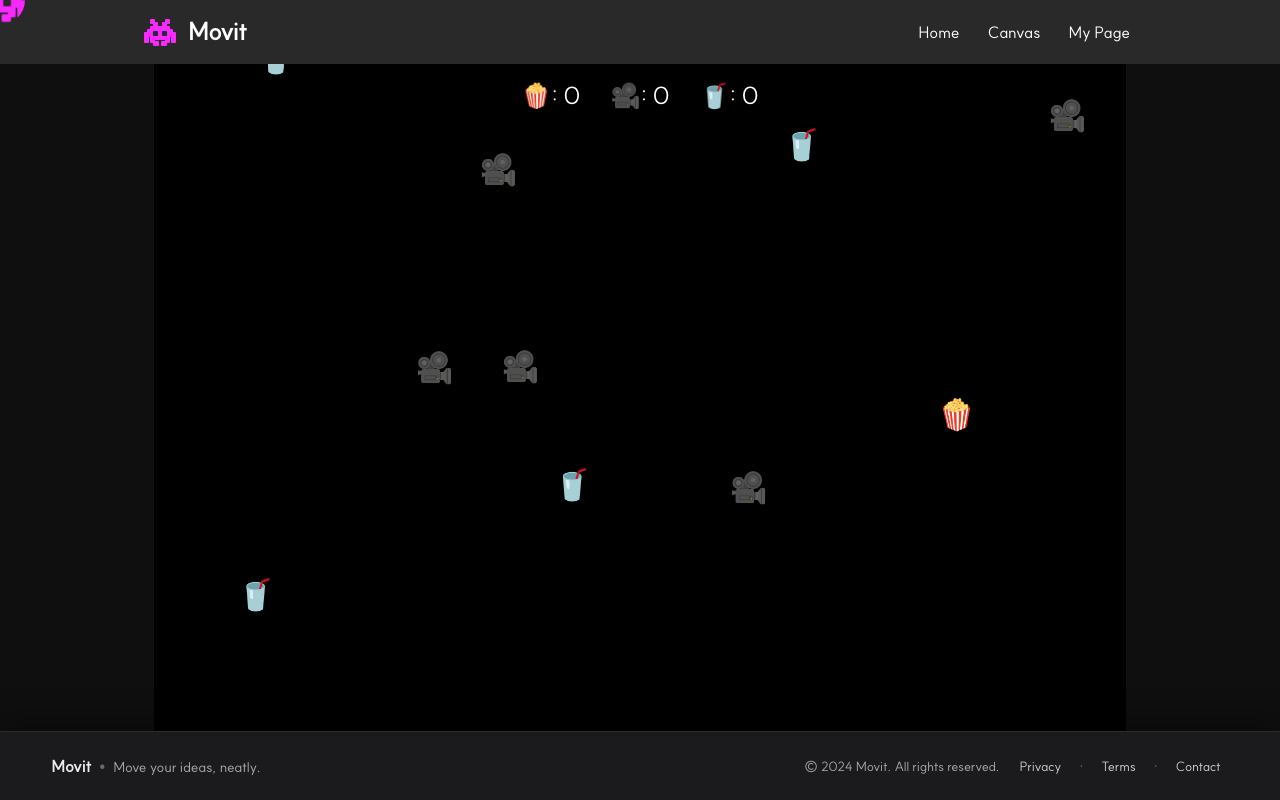
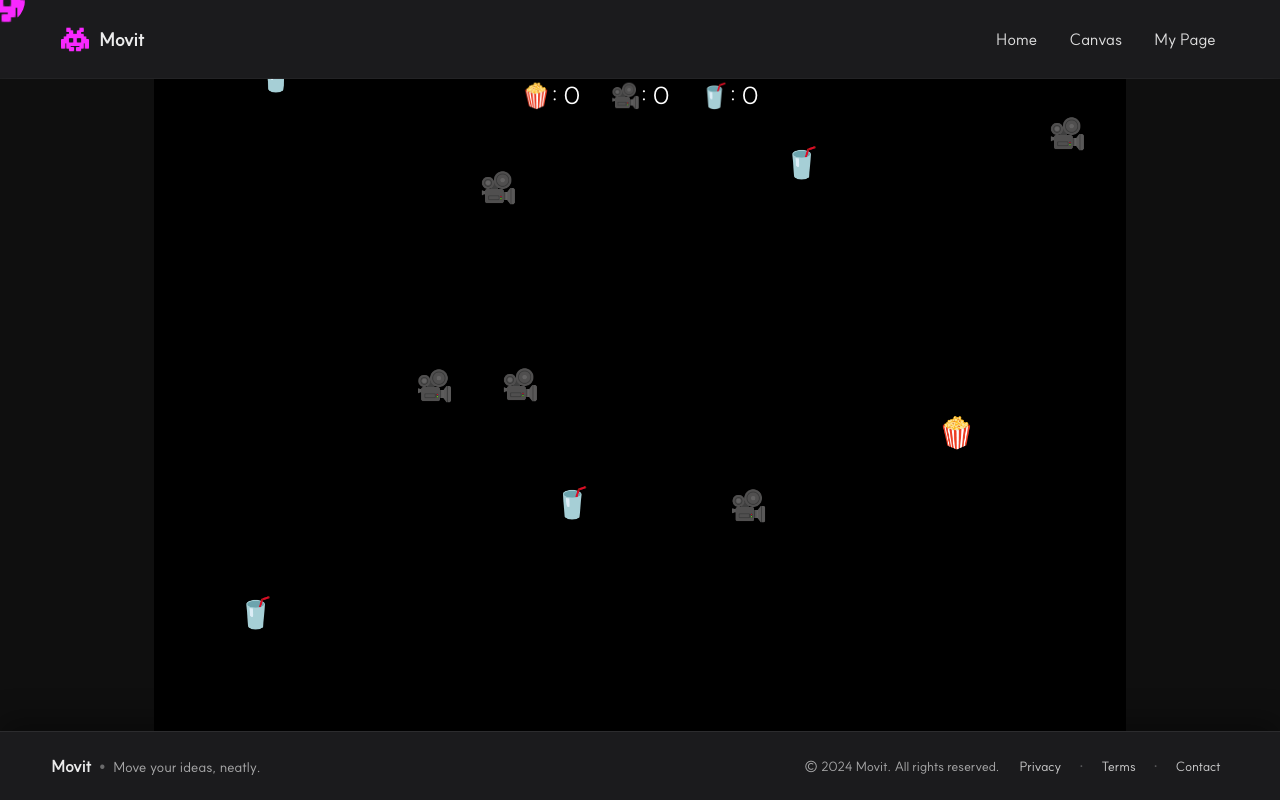
Before and after one commit to yeoniii20/movit, a Vue app: page / in a window 1280 px wide. Built offline with nearby package versions, Linux system fonts and the light colour scheme.

Commit message:
design: Update HeaderCom.vue

```diff
--- a/src/components/HeaderCom.vue
+++ b/src/components/HeaderCom.vue
@@ -1,95 +1,213 @@
 <template>
   <header class="header">
-    <nav class="header-section">
-      <div class="logo" @click="navigateTo('/')">
-        <img src="@/assets/image/retro_small.png" />Movit
+    <nav class="header-section" aria-label="Main navigation">
+      <div
+        class="logo"
+        role="button"
+        tabindex="0"
+        @click="navigateTo('/')"
+        @keydown.enter="navigateTo('/')"
+      >
+        <img
+          class="logo-img"
+          src="@/assets/image/retro_small.png"
+          alt="Movit logo"
+        />
+        <span class="logo-text">Movit</span>
       </div>
-      <ul>
-        <!-- <li><button @click="navigateTo('/')">Main</button></li> -->
-        <li><button @click="navigateTo('/home')">Home</button></li>
-        <li><button @click="navigateTo('/canvas')">Canvas</button></li>
-        <!-- <li><button @click="navigateTo('/about')">About</button></li> -->
-        <!-- <li><button @click="navigateTo('/detail')">Detail</button></li> -->
-        <li><button @click="navigateTo('/myPage')">My Page</button></li>
+
+      <ul class="nav">
+        <li>
+          <button
+            class="nav-btn"
+            :class="{ active: isActive('/home') }"
+            @click="navigateTo('/home')"
+          >
+            Home
+          </button>
+        </li>
+        <li>
+          <button
+            class="nav-btn"
+            :class="{ active: isActive('/canvas') }"
+            @click="navigateTo('/canvas')"
+          >
+            Canvas
+          </button>
+        </li>
+        <li>
+          <button
+            class="nav-btn"
+            :class="{ active: isActive('/myPage') }"
+            @click="navigateTo('/myPage')"
+          >
+            My Page
+          </button>
+        </li>
       </ul>
     </nav>
   </header>
+
+  <div class="header-spacer" />
 </template>
 
 <script>
 import "../assets/styles.css";
-import { useRouter } from "vue-router";
+import { useRouter, useRoute } from "vue-router";
 
 export default {
   name: "HeaderCom",
   setup() {
     const router = useRouter();
+    const route = useRoute();
 
     const navigateTo = (path) => {
       router.push(path);
     };
 
+    const isActive = (path) => route.path === path;
+
     return {
       navigateTo,
+      isActive,
     };
   },
 };
 </script>
 
 <style scoped>
+/* ====== Layout / Shell ====== */
 .header {
-  background-color: #292929;
-  color: white;
-  padding: 1em 0;
-  position: fixed;
-  top: 0;
+  background: rgba(8, 8, 10, 0.92);
+  backdrop-filter: blur(12px);
+  border-bottom: 1px solid rgba(255, 255, 255, 0.08);
+}
+
+/* 아주 얇은 네온 라인 */
+.header::after {
+  content: "";
+  position: absolute;
+  left: 0;
+  bottom: -1px;
   width: 100%;
-  z-index: 1000;
+  height: 1px;
+  pointer-events: none;
 }
 
 .header-section {
-  margin-left: 10%;
-  margin-right: 10%;
+  margin: 0 auto;
+  width: min(1200px, 92%);
+  height: 46px;
+
+  display: flex;
+  align-items: center;
+  justify-content: space-between;
+  gap: 16px;
 }
 
-nav {
-  display: flex;
-  justify-content: space-between;
-  align-items: center;
-  /* max-width: 1200px; */
-  margin: 0 auto;
-  padding: 0 1em;
+.header-spacer {
+  height: 18px;
 }
 
+/* ====== Logo ====== */
 .logo {
-  display: flex;
-  gap: 0.5em;
-  font-size: 1.5em;
-  font-weight: bold;
+  display: inline-flex;
+  align-items: center;
+  gap: 10px;
+
   cursor: pointer;
+  user-select: none;
+
+  padding: 8px 10px;
+  border-radius: 12px;
+  transition: background 160ms ease, transform 160ms ease;
 }
 
-ul {
+.logo:hover {
+  background: rgba(255, 255, 255, 0.06);
+  transform: translateY(-1px);
+}
+
+.logo:focus-visible {
+  outline: 2px solid rgba(255, 255, 255, 0.35);
+  outline-offset: 2px;
+}
+
+.logo-img {
+  width: 28px;
+  height: 28px;
+  object-fit: contain;
+  display: block;
+}
+
+.logo-text {
+  font-size: 18px;
+  font-weight: 800;
+  letter-spacing: 0.2px;
+  color: rgba(255, 255, 255, 0.92);
+}
+
+/* ====== Nav ====== */
+.nav {
   list-style: none;
   display: flex;
+  align-items: center;
+  gap: 6px;
   margin: 0;
   padding: 0;
 }
 
-li {
-  margin-left: 1em;
+.nav-btn {
+  appearance: none;
+  border: 1px solid transparent;
+  background: transparent;
+
+  color: rgba(255, 255, 255, 0.86);
+  font: inherit;
+
+  padding: 10px 12px;
+  border-radius: 999px;
+
+  cursor: pointer;
+  transition: background 160ms ease, border-color 160ms ease,
+    transform 160ms ease, color 160ms ease;
 }
 
-button {
-  background: none;
-  border: none;
-  color: white;
-  cursor: pointer;
-  font: inherit;
-  text-decoration: none;
+.nav-btn:hover {
+  background: rgba(255, 255, 255, 0.07);
+  color: rgba(255, 255, 255, 0.96);
+  transform: translateY(-1px);
 }
 
-button:hover {
-  color: #ddd; /* Optional: Change the color on hover instead of underlining */
+.nav-btn:active {
+  transform: translateY(0px);
+}
+
+.nav-btn:focus-visible {
+  outline: 2px solid rgba(255, 255, 255, 0.35);
+  outline-offset: 2px;
+}
+
+/* Active pill */
+.nav-btn.active {
+  background: rgba(255, 255, 255, 0.14);
+  border-color: rgba(255, 255, 255, 0.18);
+  color: rgba(255, 255, 255, 0.98);
+}
+
+/* ====== Responsive ====== */
+@media (max-width: 640px) {
+  .header-section {
+    height: 56px;
+  }
+  .header-spacer {
+    height: 56px;
+  }
+  .logo-text {
+    font-size: 16px;
+  }
+  .nav-btn {
+    padding: 8px 10px;
+  }
 }
 </style>
```
